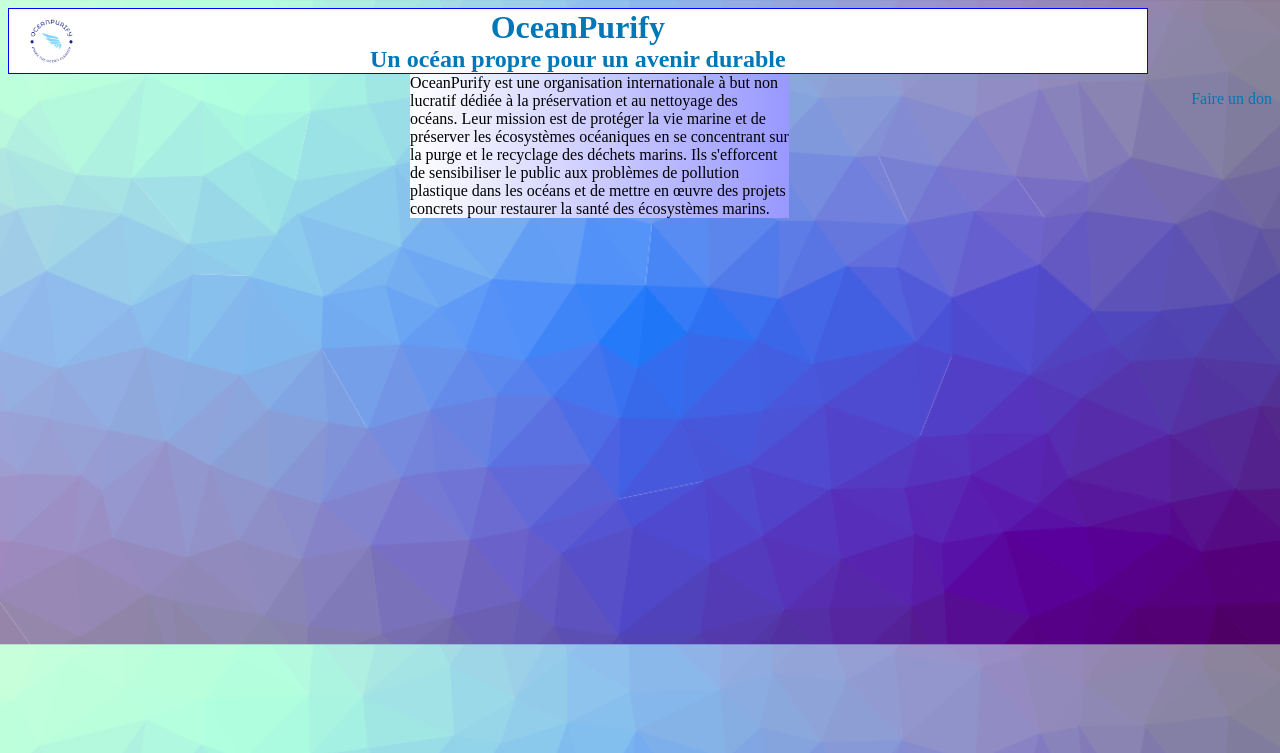
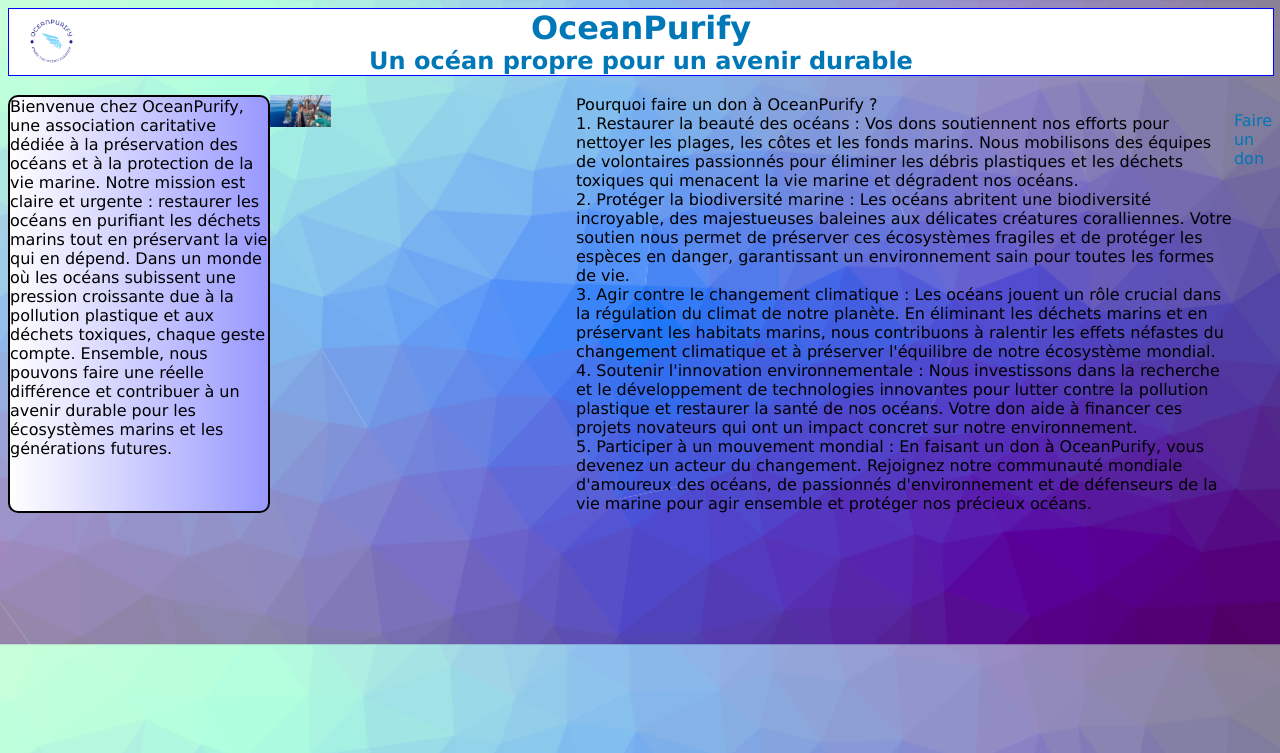
Before and after one commit to adubig24/ocean_purify, a Flask app: page / in a window 1280 px wide. Shown: the top 753 px of the page. Run offline with Flask 3, Linux system fonts and the light colour scheme.

Commit message:
continuer sur pc fixe

```diff
--- a/app.py
+++ b/app.py
@@ -12,8 +12,8 @@
 def form():
     return render_template('form.html')
 
-@app.route('/resultat', methods=['POST'])
-def resultat():
+@app.route('/liste_donateurs', methods=['POST'])
+def liste_donateurs():
     nom=request.values.get('nom')
     prenom=request.values.get('prenom')
     email=request.values.get('email')
@@ -22,7 +22,9 @@
     comments=request.values.get('comments')
     donateur=Don(nom, prenom, email, adresse, don, comments)
     Data.stocker(donateur)
-    return render_template('resultat.html', nom=nom)
+    liste_donateurs=Data.recuperer_liste_donateurs()
+    total_recolte=Data.total_recolte()
+    return render_template('liste_donateurs.html', liste_donateurs=liste_donateurs, total_recolte=total_recolte)
 
 if __name__=='__main__':
     app.run(debug=True)
--- a/models/connexion.py
+++ b/models/connexion.py
@@ -5,7 +5,7 @@
     __PWD = 'example'
     __HOST = 'localhost'
     __PORT = '3307'
-    __DB = 'plateforme_de_don'
+    __DB = 'ocean_purify'
     __bdd = None
     __cursor = None
 
--- a/static/style.css
+++ b/static/style.css
@@ -4,7 +4,8 @@
     display: inline-block;
     vertical-align: top;
     position: relative;
-    width: 90%;
+    width: 100%;
+    align-self: auto;
     min-width: 600px;
     background-color: white;
 }
@@ -37,15 +38,63 @@
 body{
     background-image: url('wallpaper.png');
     background-size: cover;
+    font-family:'Lucida Sans', 'Lucida Sans Regular', 'Lucida Grande', 'Lucida Sans Unicode', Geneva, Verdana, sans-serif
+
 }
 
 section {
     display: flex;
 }
 
+#images{
+    width:20%;
+}
+
 #description{
-    width: 30%;
+    width: 80%;
     margin-left: auto;
     margin-right: auto;
     background-image: linear-gradient(to left, rgb(152, 152, 255), white);
+    border: 2px solid black;
+    border-radius: 10px;
 }
+
+.container {
+    border: 2px solid white;
+    border-radius: 10px;
+    width: 40%;
+    height: 40%;
+ }
+.outer-container{
+    display: flex;
+    flex-direction: row;
+    justify-content: space-around;
+}
+
+.container2 {
+    background-color: white;
+    text-align: center;
+    border: 2px solid rgb(168, 168, 255);
+    border-radius: 10px;
+    width: 40%;
+    height: 40%;
+}
+
+.img {
+    width: 100%;
+    vertical-align: auto;
+    border-radius: 10px;
+}
+
+.total_recolte{
+    border: 2px solid rgb(147, 147, 255);
+    color:white;
+    text-align: center;
+    width:15%;
+    margin-left: auto;
+}
+
+.title{
+    font-size: 1.5rem;
+    font-weight: bold;
+}
--- a/templates/form.html
+++ b/templates/form.html
@@ -3,7 +3,7 @@
 {% block content %}
 
 <h2>Formulaire</h2>
-<form action="{{url_for('resultat')}}" method="post">
+<form action="{{url_for('liste_donateurs')}}" method="post">
   <p><i>Complétez le formulaire. Les champs marqué par </i><em>*</em> sont <em>obligatoires</em></p>
   <fieldset>
     <legend>Informations personnelles :</legend>
@@ -22,8 +22,8 @@
       <input id="don" name="don" type="number" placeholder="0" pattern="[0-9]*" required=""><br>
       <label for="comments">Espace vide pour nous laisser un message si vous le désirez :</label>
       <textarea id="comments", name="comments"></textarea>
-
-      <input type="checkbox" name="conditions" id="conditions"> En cochant cette case, j'accepte les conditions relatives au don caritatif.
+      <br><br>
+      <input type="checkbox" name="conditions" id="conditions" required> En cochant cette case, j'accepte les conditions relatives au don caritatif.
   </fieldset>
   <p><input type="submit" value="Soumettre"></p>
 </form>
--- a/templates/index.html
+++ b/templates/index.html
@@ -1,9 +1,28 @@
 {% extends 'base.html'%}
 
 {% block content %}
+<br>
 <section>
     <div id="description">
-        OceanPurify est une organisation internationale à but non lucratif dédiée à la préservation et au nettoyage des océans. Leur mission est de protéger la vie marine et de préserver les écosystèmes océaniques en se concentrant sur la purge et le recyclage des déchets marins. Ils s'efforcent de sensibiliser le public aux problèmes de pollution plastique dans les océans et de mettre en œuvre des projets concrets pour restaurer la santé des écosystèmes marins.
+        Bienvenue chez OceanPurify, une association caritative dédiée à la préservation des océans et à la protection de la vie marine. Notre mission est claire et urgente : restaurer les océans en purifiant les déchets marins tout en préservant la vie qui en dépend.
+
+        Dans un monde où les océans subissent une pression croissante due à la pollution plastique et aux déchets toxiques, chaque geste compte. Ensemble, nous pouvons faire une réelle différence et contribuer à un avenir durable pour les écosystèmes marins et les générations futures.
+    </div>
+    <div>
+        <img id="images" src="{{url_for('static', filename='index_img1.jpg')}}">
+    </div>
+    <div id="pourquoi_donner">
+        Pourquoi faire un don à OceanPurify ?
+        <br>
+        1. Restaurer la beauté des océans : Vos dons soutiennent nos efforts pour nettoyer les plages, les côtes et les fonds marins. Nous mobilisons des équipes de volontaires passionnés pour éliminer les débris plastiques et les déchets toxiques qui menacent la vie marine et dégradent nos océans.
+        <br>
+        2. Protéger la biodiversité marine : Les océans abritent une biodiversité incroyable, des majestueuses baleines aux délicates créatures coralliennes. Votre soutien nous permet de préserver ces écosystèmes fragiles et de protéger les espèces en danger, garantissant un environnement sain pour toutes les formes de vie.
+        <br>
+        3. Agir contre le changement climatique : Les océans jouent un rôle crucial dans la régulation du climat de notre planète. En éliminant les déchets marins et en préservant les habitats marins, nous contribuons à ralentir les effets néfastes du changement climatique et à préserver l'équilibre de notre écosystème mondial.
+        <br>
+        4. Soutenir l'innovation environnementale : Nous investissons dans la recherche et le développement de technologies innovantes pour lutter contre la pollution plastique et restaurer la santé de nos océans. Votre don aide à financer ces projets novateurs qui ont un impact concret sur notre environnement.
+        <br>
+        5. Participer à un mouvement mondial : En faisant un don à OceanPurify, vous devenez un acteur du changement. Rejoignez notre communauté mondiale d'amoureux des océans, de passionnés d'environnement et de défenseurs de la vie marine pour agir ensemble et protéger nos précieux océans.
     </div>
 
     <p>
```
Also changed, not shown: models/data.py (+31 -0 lines), templates/liste_donateurs.html (added, +24 -0 lines), static/index_img1.jpg (added), static/liste_donateurs_pic2.jpg (added), 4 other files.
